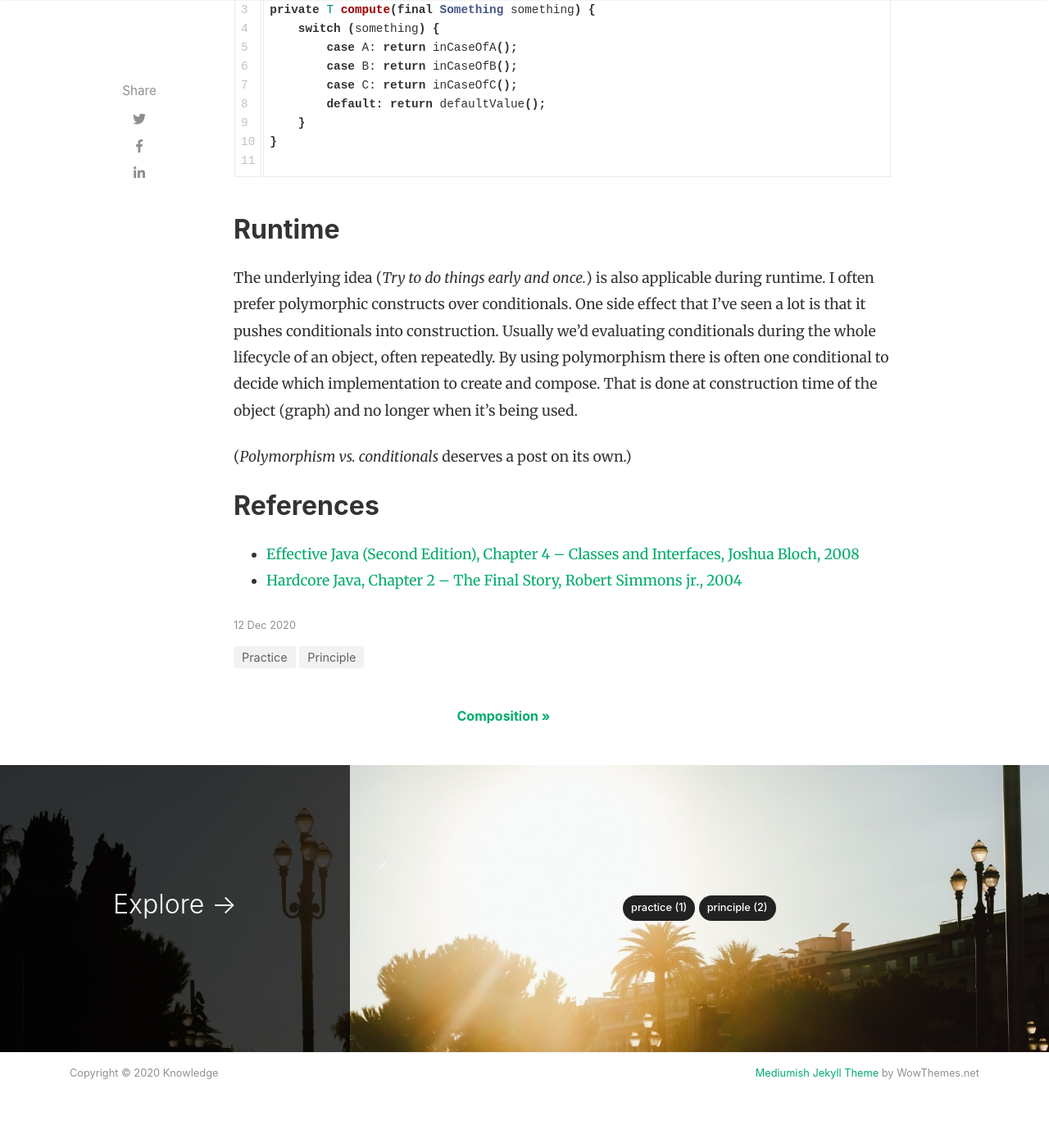
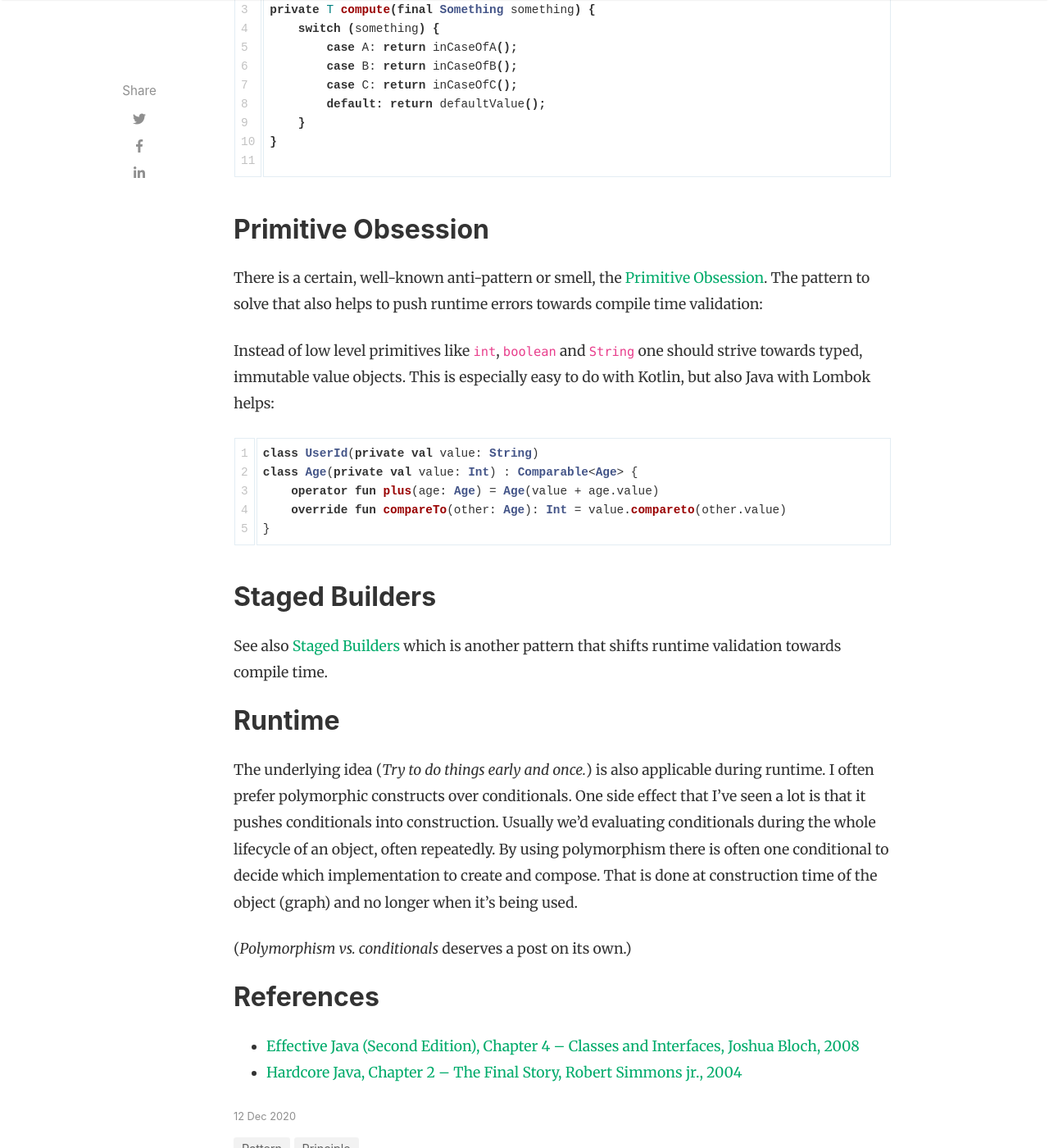
Before and after one commit to whiskeysierra/knowledge, a Jekyll site: the page built from _posts/2020-12-12-compile-time-runtime.md, in a window 1280 px wide and 1400 px high, scrolled down 2625 px. Shown: the whole window at 82% size. Built offline with Jekyll 4.4.1, drawn with Linux system fonts in a browser that asks for light colours; nearby versions of some CDN libraries.

Commit message:
Added staged builders post

````diff
--- a/_posts/2020-12-12-compile-time-runtime.md
+++ b/_posts/2020-12-12-compile-time-runtime.md
@@ -2,7 +2,7 @@
 layout: post
 title:  Compile time > runtime
 author: willi
-categories: [Practice, Principle]
+categories: [Principle, Pattern]
 tags: []
 image: assets/images/programming_code_screen_java_of_technology_developer_computer_design-1165593.jpg
 featured: true
@@ -78,6 +78,26 @@ private T compute(final Something something) {
 
 ```
 
+## Primitive Obsession
+
+There is a certain, well-known anti-pattern or smell, the [Primitive Obsession](https://refactoring.guru/smells/primitive-obsession).
+The pattern to solve that also helps to push runtime errors towards compile time validation:
+
+Instead of low level primitives like `int`, `boolean` and `String` one should strive towards typed, immutable value objects.
+This is especially easy to do with Kotlin, but also Java with Lombok helps:
+
+```kotlin
+class UserId(private val value: String)
+class Age(private val value: Int) : Comparable<Age> {
+    operator fun plus(age: Age) = Age(value + age.value)
+    override fun compareTo(other: Age): Int = value.compareto(other.value)
+}
+```
+
+## Staged Builders
+
+See also [Staged Builders](2020-12-12-staged-builders.md) which is another pattern that shifts runtime validation towards compile time.
+
 ## Runtime
 
 The underlying idea (*Try to do things early and once.*) is also applicable during runtime.
````
Also changed, not shown: _posts/2020-12-12-staged-builders.md (added, +52 -0 lines), assets/images/flowchart-311347_1280.png (added).
